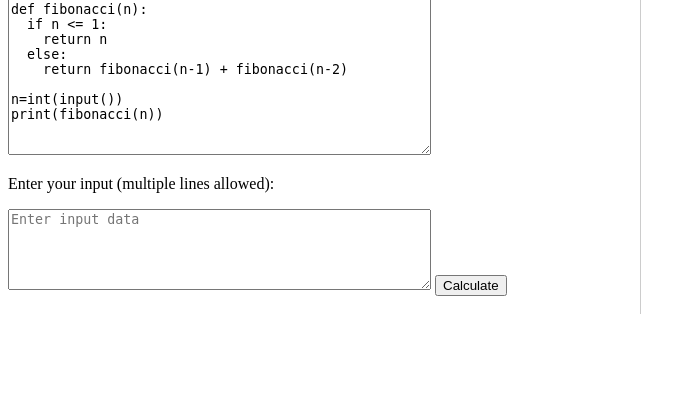
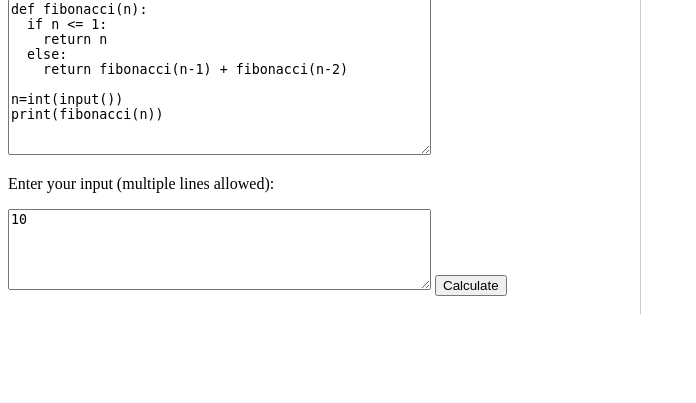
Before and after one commit to tztechno/vercel_runtime_python, a Flask app: page / in a window 1280 px wide. Shown: the part 131-534 px from the top of the page, without its empty margins (0-696 px from the left). Run offline with Flask 3, Linux system fonts and the light colour scheme.

Commit message:
2024-07-26 commit

```diff
--- a/templates/index.html
+++ b/templates/index.html
@@ -39,7 +39,7 @@ n=int(input())
 print(fibonacci(n))
             </textarea>
             <p>Enter your input (multiple lines allowed):</p>
-            <textarea id="inputData" rows="5" cols="50" placeholder="Enter input data"></textarea>
+            <textarea id="inputData" rows="5" cols="50" placeholder="Enter input data">10</textarea>
             <button onclick="sendRequest()">Calculate</button><br><br>
             <div id="currentResult"></div>
             <div id="error" style="color: red;"></div>
```
